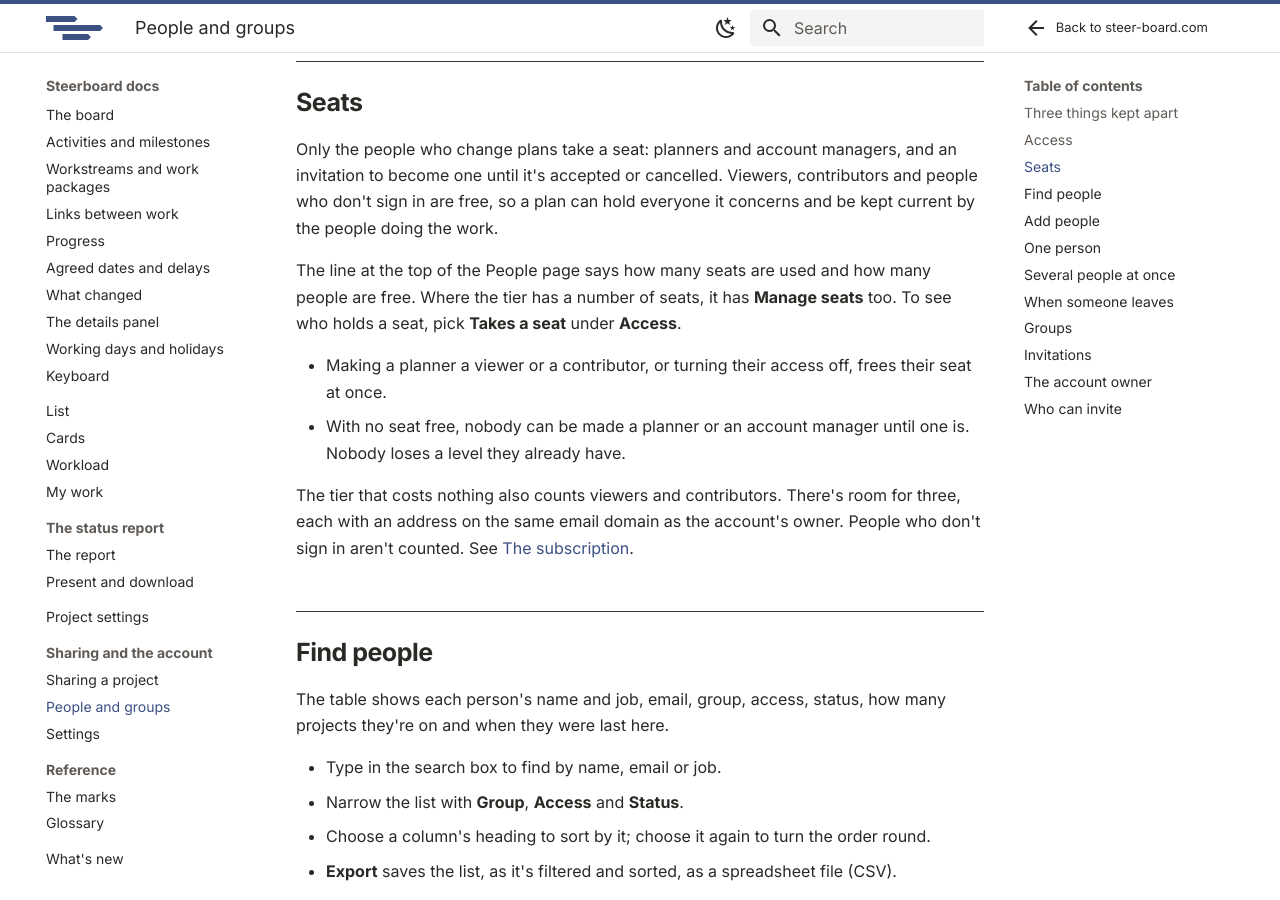
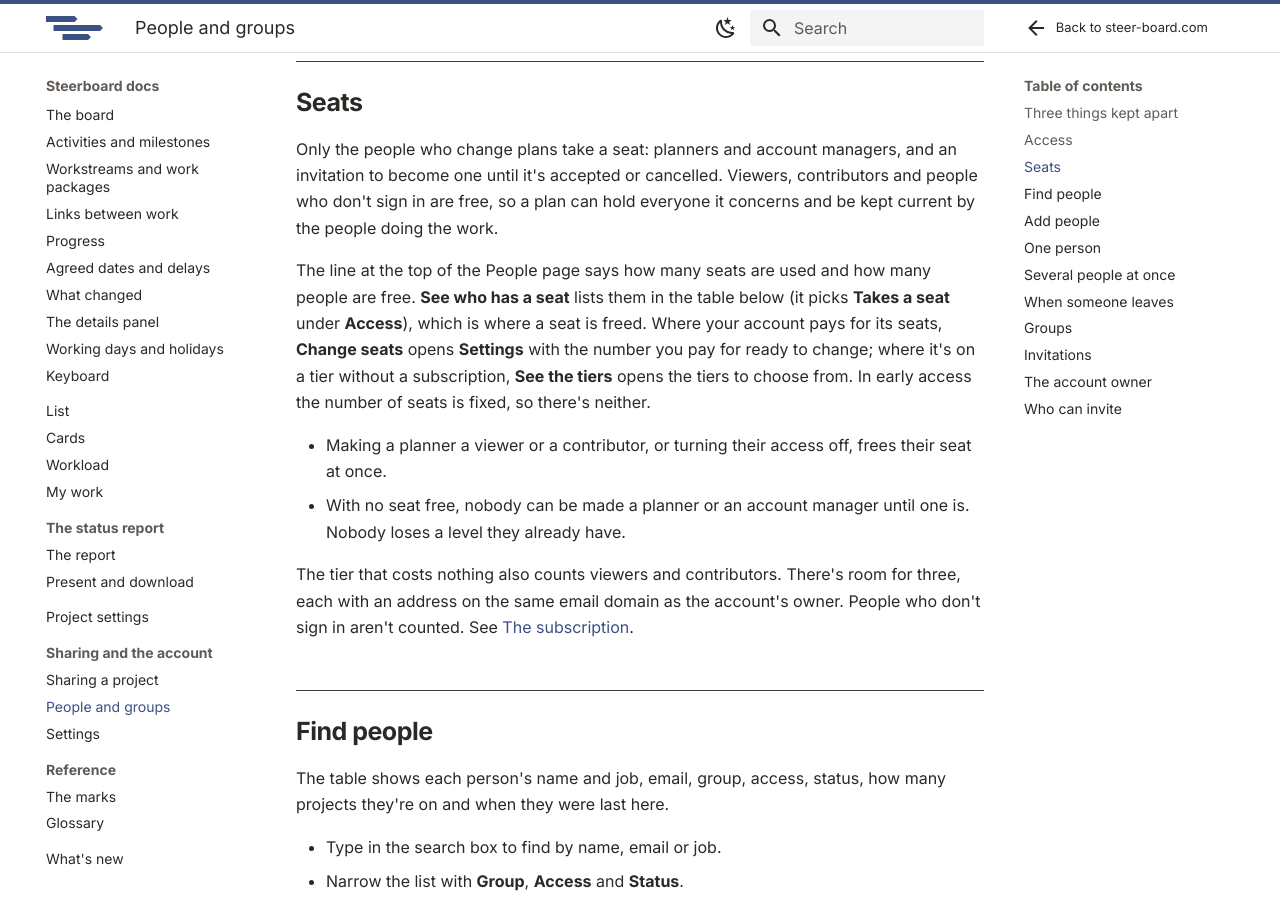
Before and after one commit to mistahcase/steerboard-docs, an MkDocs documentation site: the page built from pages/sharing/people.md, in a window 1280 px wide and 900 px high, scrolled down 1977 px. Built offline with MkDocs 1.6.1 and Material for MkDocs 9.7.7, drawn with Linux system fonts in a browser that asks for light colours.

Commit message:
Seats: nothing on the seats line leads to a page with nothing to change; a second pass over the corrections
- People's seats line: See who has a seat lists them in the table, where a
  seat is freed. A way to more seats (Change seats, See the tiers) is only
  shown where the account's managers can take it, and opens Settings ready.
  In early access there is none, and Settings says the number is fixed.
  Manage seats led to a page with nothing to manage, twice.
- CORRECTIONS.md: each of the 44 read again, looked at on screen as an
  early-access account manager, with what is still short scheduled.

Co-Authored-By: Claude Fable 5.2 <noreply@anthropic.com>

```diff
--- a/coverage.json
+++ b/coverage.json
@@ -37,7 +37,7 @@
         "src/components/ViewSwitch.tsx",
         "src/components/Shell.tsx"
       ],
-      "reviewed": "622e28544fc1d7a31fbf980f74ad9afb68f0f300"
+      "reviewed": "45503aa7de566c7fb58533b0d79b069bc12bb2cf"
     },
     "getting-started/feedback.md": {
       "covers": [
--- a/pages/sharing/people.md
+++ b/pages/sharing/people.md
@@ -44,9 +44,12 @@ contributors and people who don't sign in are free, so a plan can hold
 everyone it concerns and be kept current by the people doing the work.
 
 The line at the top of the People page says how many seats are used and how
-many people are free. Where the tier has a number of seats, it has
-**Manage seats** too. To see who holds a seat, pick
-**Takes a seat** under **Access**.
+many people are free. **See who has a seat** lists them in the table below
+(it picks **Takes a seat** under **Access**), which is where a seat is
+freed. Where your account pays for its seats, **Change seats** opens
+**Settings** with the number you pay for ready to change; where it's on a
+tier without a subscription, **See the tiers** opens the tiers to choose
+from. In early access the number of seats is fixed, so there's neither.
 
 - Making a planner a viewer or a contributor, or turning their access off,
   frees their seat at once.
```
